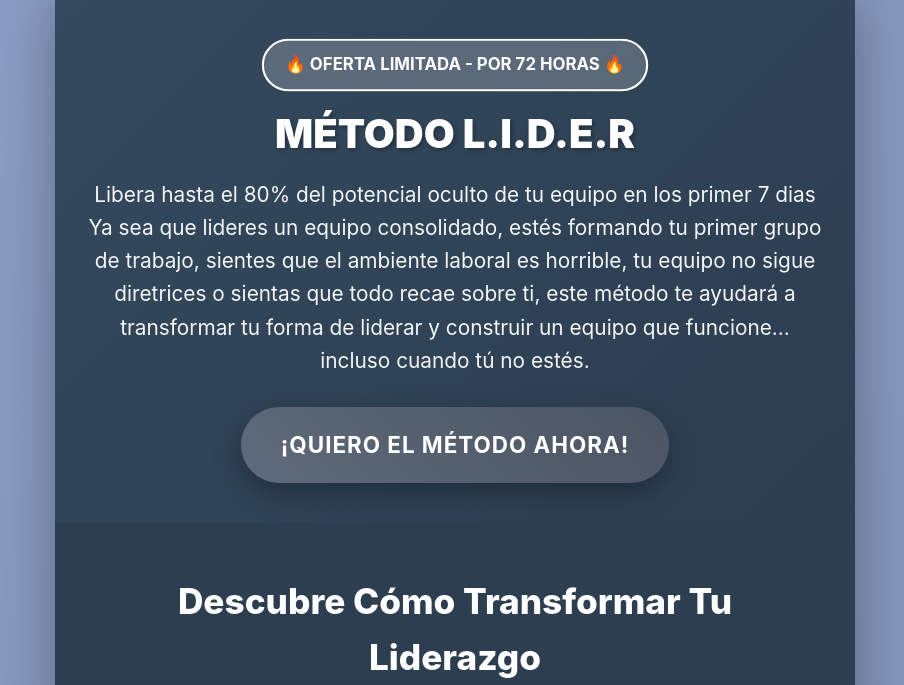
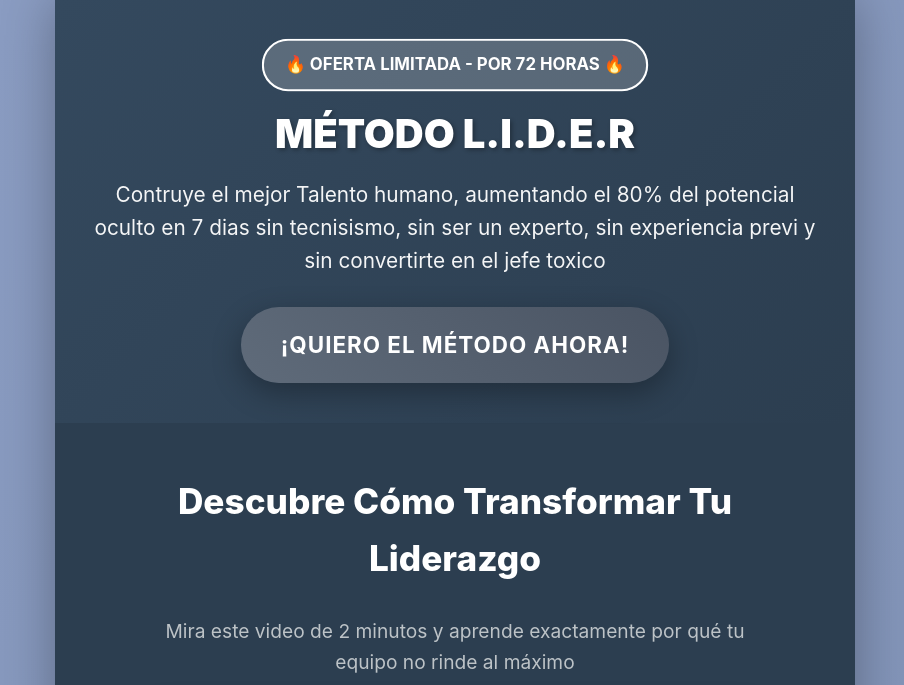
Before and after one commit to angulosst/METODOLIDER, a plain HTML site: page index.html in a window 1280 px wide. Shown: the top 685 px of the page, without its empty margins (185-1089 px from the left). Drawn offline with Linux system fonts and the light colour scheme.

Commit message:
Update index.html

```diff
--- a/index.html
+++ b/index.html
@@ -395,9 +395,8 @@ src="https://www.facebook.com/tr?id=719441237458906&ev=PageView
                 MÉTODO L.I.D.E.R
             </h1>
             <p class="sub-headline">
-                Libera hasta el 80% del potencial oculto de tu equipo en los primer 7 dias
-               Ya sea que lideres un equipo consolidado, estés formando tu primer grupo de trabajo, sientes que el ambiente laboral es horrible, tu equipo no sigue diretrices
-                o sientas que todo recae sobre ti, este método te ayudará a transformar tu forma de liderar y construir un equipo que funcione… incluso cuando tú no estés.
+               Contruye el mejor Talento humano, aumentando el 80% del potencial oculto en 7 dias
+               sin tecnisismo, sin ser un experto, sin experiencia previ y sin convertirte en el jefe toxico
             </p>
             <a href="https://pay.hotmart.com/P100927883R" class="cta-button">
                 ¡QUIERO EL MÉTODO AHORA!
```
